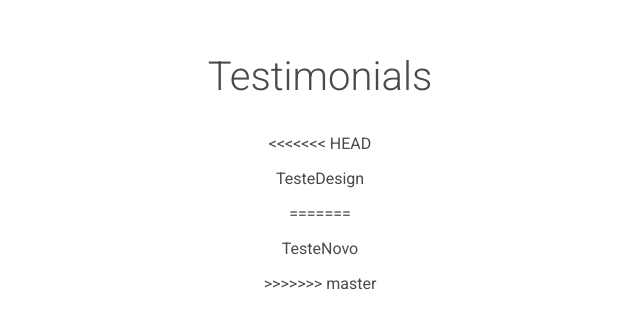
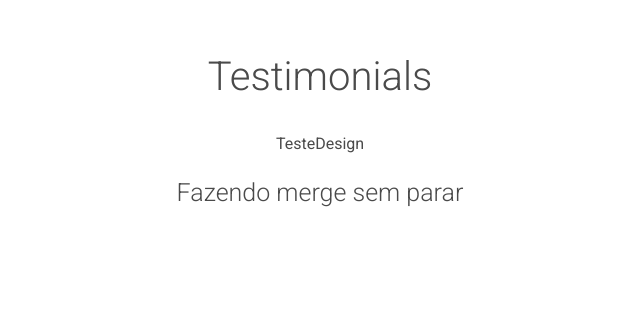
Before and after one commit to davicallegari/template, a plain HTML site: page index.html in a window 1280 px wide. Shown: the part 1261-1590 px from the top of the page, without its empty margins (320-960 px from the left). Drawn offline with nearby package versions, Linux system fonts and the light colour scheme.

Commit message:
teste-branch-design

```diff
--- a/index.html
+++ b/index.html
@@ -136,14 +136,8 @@
 
             <div class="depoimentos">
               <h2>Testimonials</h2>
-<<<<<<< HEAD
                 <p>Teste<span>Design</span></p>
-
-=======
-                <p>Teste<span>Novo</span></p>
-
-
->>>>>>> master
+                  <h3>Fazendo merge sem parar</h3>
 
               </div>
             </div>
```
